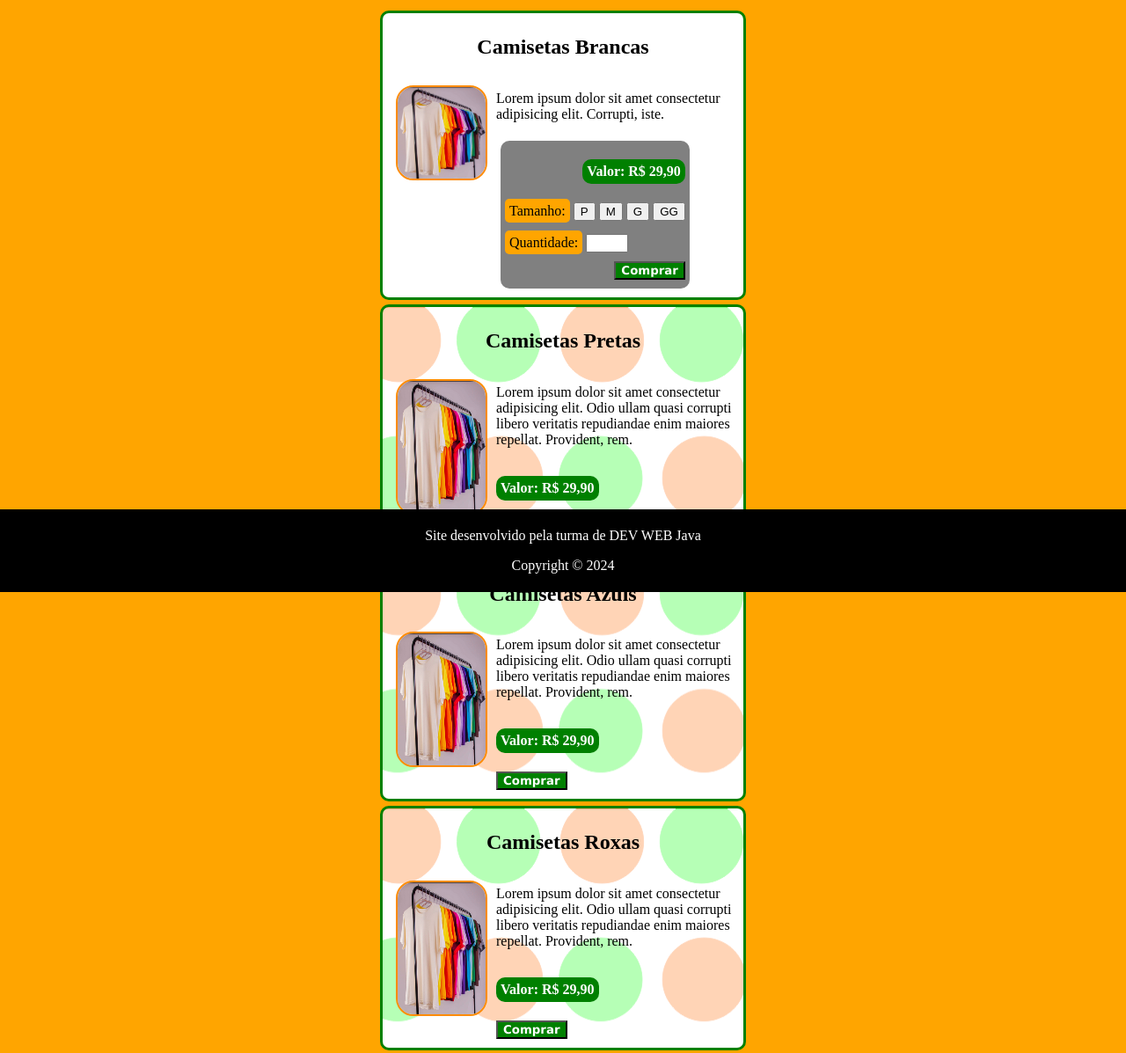
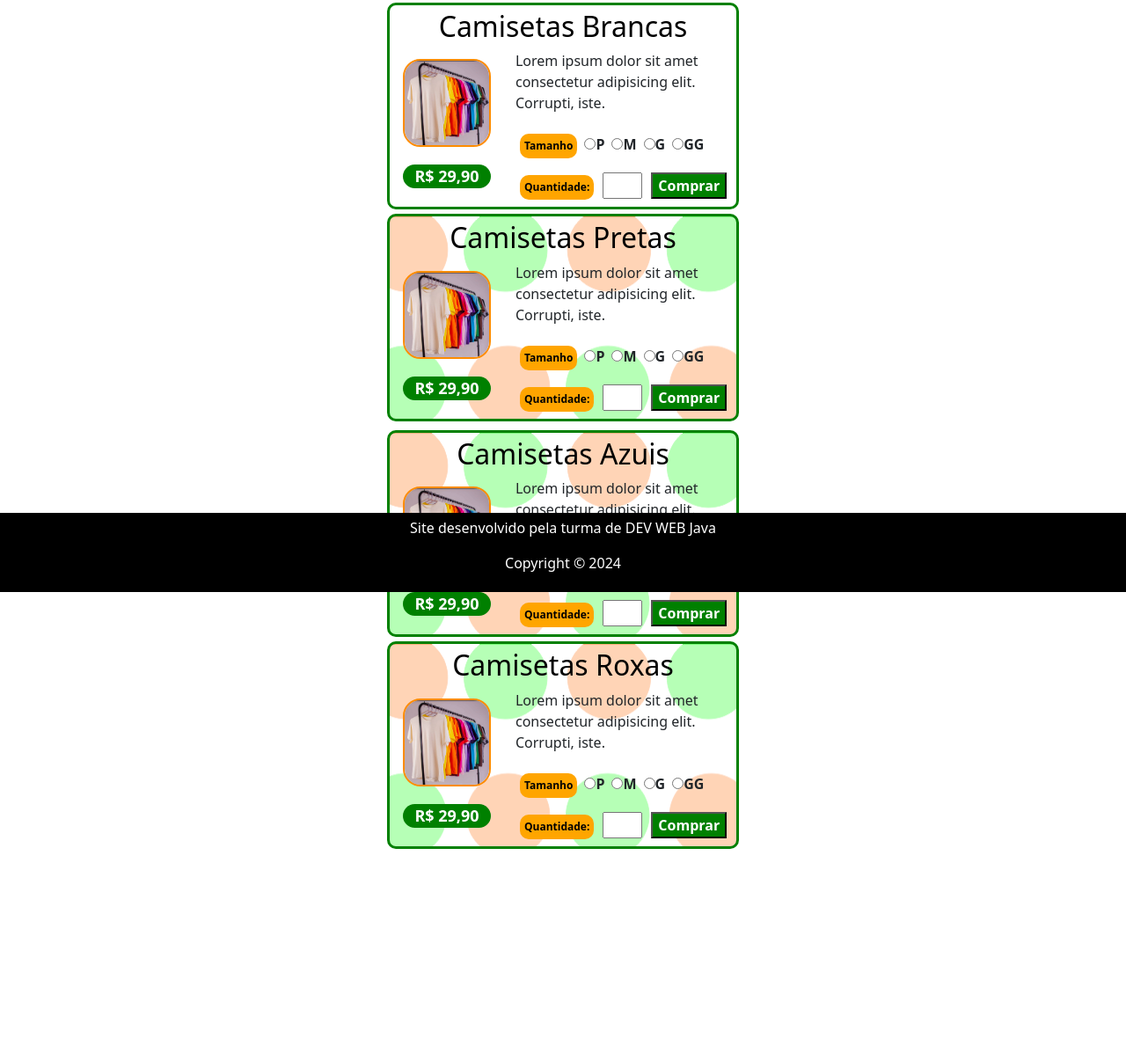
Before and after one commit to RobertoWenceslau/mentoria, a plain HTML site: page produtos.html in a window 1280 px wide. Shown: the part 127-1324 px from the top of the page at 88% size. After the commit the page ends 1197 px from the top, so only its background shows below. Drawn offline with nearby package versions, Linux system fonts and the light colour scheme.

Commit message:
Página de Produtos

```diff
--- a/CSS/styleProdutosPage.css
+++ b/CSS/styleProdutosPage.css
@@ -62,7 +62,7 @@ section{
 }
 section article{
     max-width: 400px;
-    background-color: grey;
+    background-color: white;
     width: fit-content;
     border-radius: 10px;
     margin: 5px 5px 5px 5px;
@@ -83,14 +83,53 @@ button{
     margin: 5px 0px;
 }
 
-.preços{
-
+.valor{
+    color: white;
+    font-size: large;
+    font-weight: bold;
+    background-color: green;
     display: flex;
     flex-direction: column;
-    align-items: flex-end;
+    align-items:center;
+    border-radius: 10px;
+    min-width: 100px;
+    min-height: fit-content;
+    margin: 10px;
+    border-radius: 20px;
+    width: 20%;
 
 }
-.quantidade{
-    margin: 10px 0px 5px 0px;
-    width: 40px;
+
+.labeltamanho{
+    background-color: orange;
+    color: black;
+    font-weight: bold;
+    font-size: 12px;
+    border-radius: 10px;
+    margin: 5px 0px;
+    padding: 5px;
+    width: fit-content;
+
 }
+.labelquantidade{
+    background-color: orange;
+    color: black;
+    font-weight: bold;
+    font-size: 12px;
+    border-radius: 10px;
+    margin: 1px 0px;
+    padding: 5px;
+    width: fit-content;
+}
+.inputnumber{
+    margin: 0px 10px 0 10px;
+    width: 45px;
+}
+
+html {
+    box-sizing: border-box;
+  }
+
+*, *:before, *:after {
+    box-sizing: inherit;
+  }
--- a/produtos.html
+++ b/produtos.html
@@ -2,10 +2,10 @@
 <html lang="pt-br">
 <head>
     <meta charset="UTF-8">
-    <meta name="viewport" content="width=device-width, initial-scale=1.0">
+    <meta name="viewport" content="width=device-width, initial-scale=1">
     <title>Página de Produtos</title>
     <link rel="stylesheet" href="CSS\styleProdutosPage.css">
-
+    <link href="https://cdn.jsdelivr.net/npm/bootstrap@5.3.2/dist/css/bootstrap.min.css" rel="stylesheet" integrity="sha384-T3c6CoIi6uLrA9TneNEoa7RxnatzjcDSCmG1MXxSR1GAsXEV/Dwwykc2MPK8M2HN" crossorigin="anonymous">
 
 </head>
 <body>
@@ -32,47 +32,55 @@
             <div>
                 <article style="background-color: white; border: solid; border-color: green;">
                     <h2>Camisetas Brancas</h2>
-                    <div style="display: flex;">
+                    <div style="display: flex;"><!--Processo de compra do item-->
+                        <div>
                             <img src="./IMG/camisetas.png" alt="" height="20%" width="20%">
-
+                            <div>
+                                <p class="valor">R$ 29,90</p>
+                            </div>
+                        </div>
                             <div style="display: flex; flex-direction: column;">
-
                                 <p>Lorem ipsum dolor sit amet consectetur adipisicing elit. Corrupti, iste.</p>
-                                <article class="preços">
-                                    <p style="font-weight: bold; background-color: green; width: fit-content; color: white; border-radius: 10px; padding: 5px;">Valor: R$ 29,90</p>
-                                    <form action="">
-                                        <div>
-                                            <label for="tamanho" style="background-color: orange; border-radius: 5px; padding: 5px; margin: 0px 0px 5px 0px;">Tamanho:</label>
-
-
-                                            <input type="button" value="P" style="margin: 5px 0px;">
-                                            <input type="button" value="M" style="margin: 5px 0px;">
-                                            <input type="button" value="G" style="margin: 5px 0px;">
-                                            <input type="button" value="GG" style="margin: 5px 0px;">
+                                <div style="display: flex; flex-direction: row; align-items: baseline; margin: 2px 5px;">
+                                    <label for="tamanho" class="labeltamanho">Tamanho</label>
+                                    <input type="radio" name="tamanho" value="P" style="margin: 0px 0px 0px 8px; "/> <p style="font-weight: bold;">P</p>
+                                    <input type="radio" name="tamanho" value="M" style="margin: 0px 0px 0px 8px;"/> <p style="font-weight: bold;">M</p>
+                                    <input type="radio" name="tamanho" value="G" style="margin: 0px 0px 0px 8px;"/> <p style="font-weight: bold;">G</p>
+                                    <input type="radio" name="tamanho" value="GG" style="margin: 0px 0px 0px 8px;"/> <p style="font-weight: bold;">GG</p>
                                 </div>
-                                        <div>
-                                            <label for="quantidade" style="background-color: orange; border-radius: 5px; padding: 5px; margin: 0px 0px 5px 0px;">Quantidade:</label>
-                                            <input type="number" name="quantidade" class="quantidade">
+                                <div style="display: flex; flex-direction: row; align-items: baseline; margin: 2px 5px;">
+                                    <label for="quantidade" class="labelquantidade">Quantidade:</label>
+                                    <input type="number" class="inputnumber">
+                                    <button>Comprar</button>
                                 </div>
-                                    </form>
-                                    <button>Comprar</button>
-                                </article>
                             </div>
-
-
                     </div>
 
 
                 </article>
                 <article style="background-image: url('./IMG/fundofotoprodutos.PNG'); border: solid; border-color: green;">
                     <h2>Camisetas Pretas</h2>
-                    <div style="display: flex;">
-                        <img src="./IMG/camisetas.png" alt="" height="150px" width="150px">
+                    <div style="display: flex;"><!--Processo de compra do item-->
+                        <div>
+                            <img src="./IMG/camisetas.png" alt="" height="20%" width="20%">
+                            <div>
+                                <p class="valor">R$ 29,90</p>
+                            </div>
+                        </div>
                             <div style="display: flex; flex-direction: column;">
-
-                            <p>Lorem ipsum dolor sit amet consectetur adipisicing elit. Odio ullam quasi corrupti libero veritatis repudiandae enim maiores repellat. Provident, rem.</p>
-                            <p style="font-weight: bold; background-color: green; width: fit-content; color: white; border-radius: 10px; padding: 5px;">Valor: R$ 29,90</p>
+                                <p>Lorem ipsum dolor sit amet consectetur adipisicing elit. Corrupti, iste.</p>
+                                <div style="display: flex; flex-direction: row; align-items: baseline; margin: 2px 5px;">
+                                    <label for="tamanho" class="labeltamanho">Tamanho</label>
+                                    <input type="radio" name="tamanho" value="P" style="margin: 0px 0px 0px 8px; "/> <p style="font-weight: bold;">P</p>
+                                    <input type="radio" name="tamanho" value="M" style="margin: 0px 0px 0px 8px;"/> <p style="font-weight: bold;">M</p>
+                                    <input type="radio" name="tamanho" value="G" style="margin: 0px 0px 0px 8px;"/> <p style="font-weight: bold;">G</p>
+                                    <input type="radio" name="tamanho" value="GG" style="margin: 0px 0px 0px 8px;"/> <p style="font-weight: bold;">GG</p>
+                                </div>
+                                <div style="display: flex; flex-direction: row; align-items: baseline; margin: 2px 5px;">
+                                    <label for="quantidade" class="labelquantidade">Quantidade:</label>
+                                    <input type="number" class="inputnumber">
                                     <button>Comprar</button>
+                                </div>
                             </div>
                     </div>
                 </article>
@@ -80,26 +88,54 @@
                 <div>
                 <article style="background-image: url('./IMG/fundofotoprodutos.PNG'); border: solid; border-color: green;">
                     <h2>Camisetas Azuis</h2>
-                    <div style="display: flex;">
-                        <img src="./IMG/camisetas.png" alt="" height="150px" width="150px">
+                    <div style="display: flex;"><!--Processo de compra do item-->
+                        <div>
+                            <img src="./IMG/camisetas.png" alt="" height="20%" width="20%">
+                            <div>
+                                <p class="valor">R$ 29,90</p>
+                            </div>
+                        </div>
                             <div style="display: flex; flex-direction: column;">
-
-                            <p>Lorem ipsum dolor sit amet consectetur adipisicing elit. Odio ullam quasi corrupti libero veritatis repudiandae enim maiores repellat. Provident, rem.</p>
-                            <p style="font-weight: bold; background-color: green; width: fit-content; color: white; border-radius: 10px; padding: 5px;">Valor: R$ 29,90</p>
+                                <p>Lorem ipsum dolor sit amet consectetur adipisicing elit. Corrupti, iste.</p>
+                                <div style="display: flex; flex-direction: row; align-items: baseline; margin: 2px 5px;">
+                                    <label for="tamanho" class="labeltamanho">Tamanho</label>
+                                    <input type="radio" name="tamanho" value="P" style="margin: 0px 0px 0px 8px; "/> <p style="font-weight: bold;">P</p>
+                                    <input type="radio" name="tamanho" value="M" style="margin: 0px 0px 0px 8px;"/> <p style="font-weight: bold;">M</p>
+                                    <input type="radio" name="tamanho" value="G" style="margin: 0px 0px 0px 8px;"/> <p style="font-weight: bold;">G</p>
+                                    <input type="radio" name="tamanho" value="GG" style="margin: 0px 0px 0px 8px;"/> <p style="font-weight: bold;">GG</p>
+                                </div>
+                                <div style="display: flex; flex-direction: row; align-items: baseline; margin: 2px 5px;">
+                                    <label for="quantidade" class="labelquantidade">Quantidade:</label>
+                                    <input type="number" class="inputnumber">
                                     <button>Comprar</button>
+                                </div>
                             </div>
                     </div>
 
                 </article>
                 <article style="background-image: url('./IMG/fundofotoprodutos.PNG'); border: solid; border-color: green;">
                     <h2>Camisetas Roxas</h2>
-                    <div style="display: flex;">
-                        <img src="./IMG/camisetas.png" alt="" height="150px" width="150px">
+                    <div style="display: flex;"><!--Processo de compra do item-->
+                        <div>
+                            <img src="./IMG/camisetas.png" alt="" height="20%" width="20%">
+                            <div>
+                                <p class="valor">R$ 29,90</p>
+                            </div>
+                        </div>
                             <div style="display: flex; flex-direction: column;">
-
-                            <p>Lorem ipsum dolor sit amet consectetur adipisicing elit. Odio ullam quasi corrupti libero veritatis repudiandae enim maiores repellat. Provident, rem.</p>
-                            <p style="font-weight: bold; background-color: green; width: fit-content; color: white; border-radius: 10px; padding: 5px;">Valor: R$ 29,90</p>
+                                <p>Lorem ipsum dolor sit amet consectetur adipisicing elit. Corrupti, iste.</p>
+                                <div style="display: flex; flex-direction: row; align-items: baseline; margin: 2px 5px;">
+                                    <label for="tamanho" class="labeltamanho">Tamanho</label>
+                                    <input type="radio" name="tamanho" value="P" style="margin: 0px 0px 0px 8px; "/> <p style="font-weight: bold;">P</p>
+                                    <input type="radio" name="tamanho" value="M" style="margin: 0px 0px 0px 8px;"/> <p style="font-weight: bold;">M</p>
+                                    <input type="radio" name="tamanho" value="G" style="margin: 0px 0px 0px 8px;"/> <p style="font-weight: bold;">G</p>
+                                    <input type="radio" name="tamanho" value="GG" style="margin: 0px 0px 0px 8px;"/> <p style="font-weight: bold;">GG</p>
+                                </div>
+                                <div style="display: flex; flex-direction: row; align-items: baseline; margin: 2px 5px;">
+                                    <label for="quantidade" class="labelquantidade">Quantidade:</label>
+                                    <input type="number" class="inputnumber">
                                     <button>Comprar</button>
+                                </div>
                             </div>
                     </div>
 
@@ -118,6 +154,7 @@
         <p>Copyright &copy; 2024</p>
 
     </footer>
+    <script src="https://cdn.jsdelivr.net/npm/bootstrap@5.3.2/dist/js/bootstrap.bundle.min.js" integrity="<KEY>" crossorigin="anonymous"></script>
 </body>
 
 
```
Lines whose indentation alone changed are shown as unchanged.
